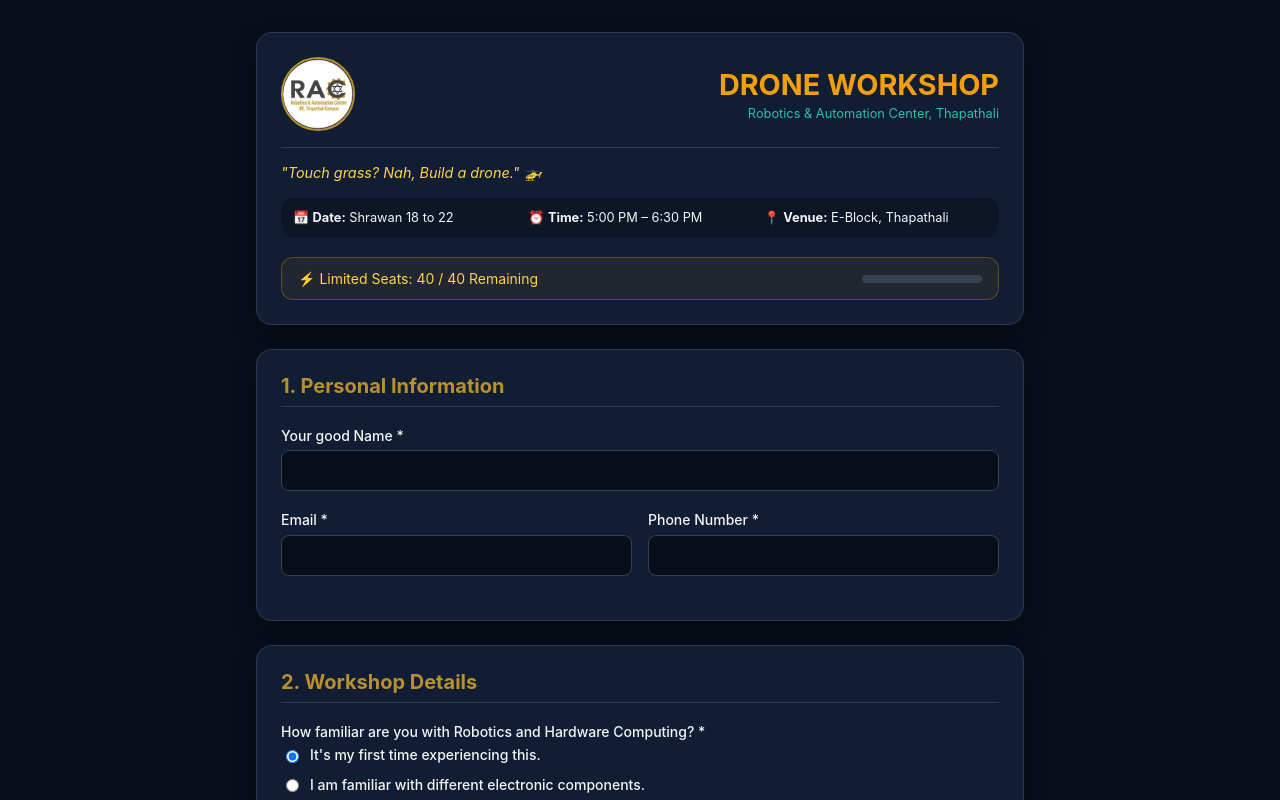
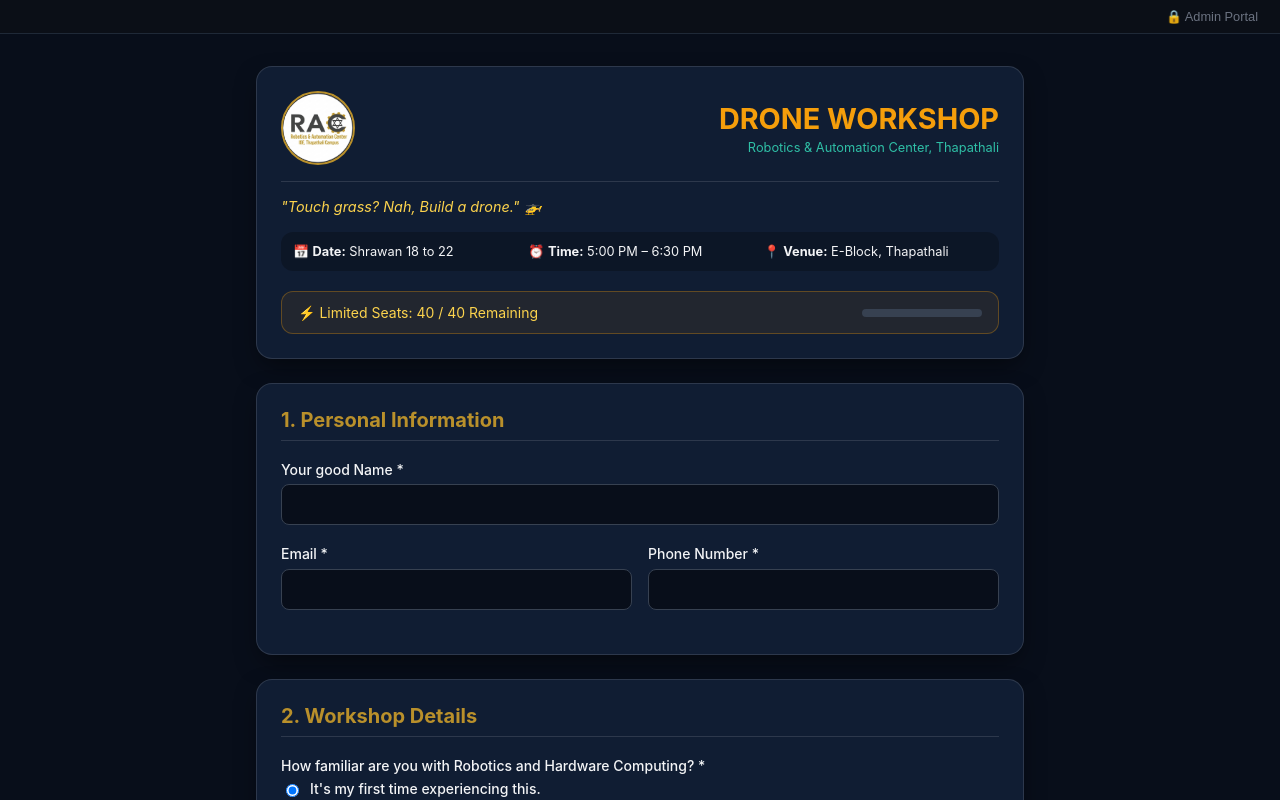
Before and after one commit to Virexzz/drone-workshop-form, a React (Vite) app in the folder client/: page / in a window 1280 px wide. Shown: the top 800 px of the page. Built offline with nearby package versions, Linux system fonts and the light colour scheme; no server answers.

Commit message:
Change Main.jsx

```diff
--- a/client/src/App.jsx
+++ b/client/src/App.jsx
@@ -1,6 +1,49 @@
-import React from 'react';
+import React, { useState, useEffect } from 'react';
 import DroneWorkshopForm from './DroneWorkshopForm';
+import AdminPanel from './AdminPanel';
 
 export default function App() {
-  return <DroneWorkshopForm />;
+  const [isAdminView, setIsAdminView] = useState(false);
+
+  useEffect(() => {
+    // Automatically switch to admin panel if URL contains ?admin=true
+    const urlParams = new URLSearchParams(window.location.search);
+    if (urlParams.get('admin') === 'true') {
+      setIsAdminView(true);
+    }
+  }, []);
+
+  return (
+    <div>
+      {/* Subtle Admin Toggle Header */}
+      <div
+        style={{
+          display: 'flex',
+          justifyContent: 'flex-end',
+          padding: '0.5rem 1rem',
+          background: '#0b0f17',
+          borderBottom: '1px solid #1f2937'
+        }}
+      >
+        <button
+          onClick={() => setIsAdminView(!isAdminView)}
+          style={{
+            background: 'transparent',
+            color: '#6b7280',
+            border: 'none',
+            cursor: 'pointer',
+            fontSize: '0.8rem',
+            transition: 'color 0.2s'
+          }}
+          onMouseEnter={(e) => e.target.style.color = '#f59e0b'}
+          onMouseLeave={(e) => e.target.style.color = '#6b7280'}
+        >
+          {isAdminView ? '← Back to Registration Form' : '🔒 Admin Portal'}
+        </button>
+      </div>
+
+      {/* Render selected view */}
+      {isAdminView ? <AdminPanel /> : <DroneWorkshopForm />}
+    </div>
+  );
 }
```
